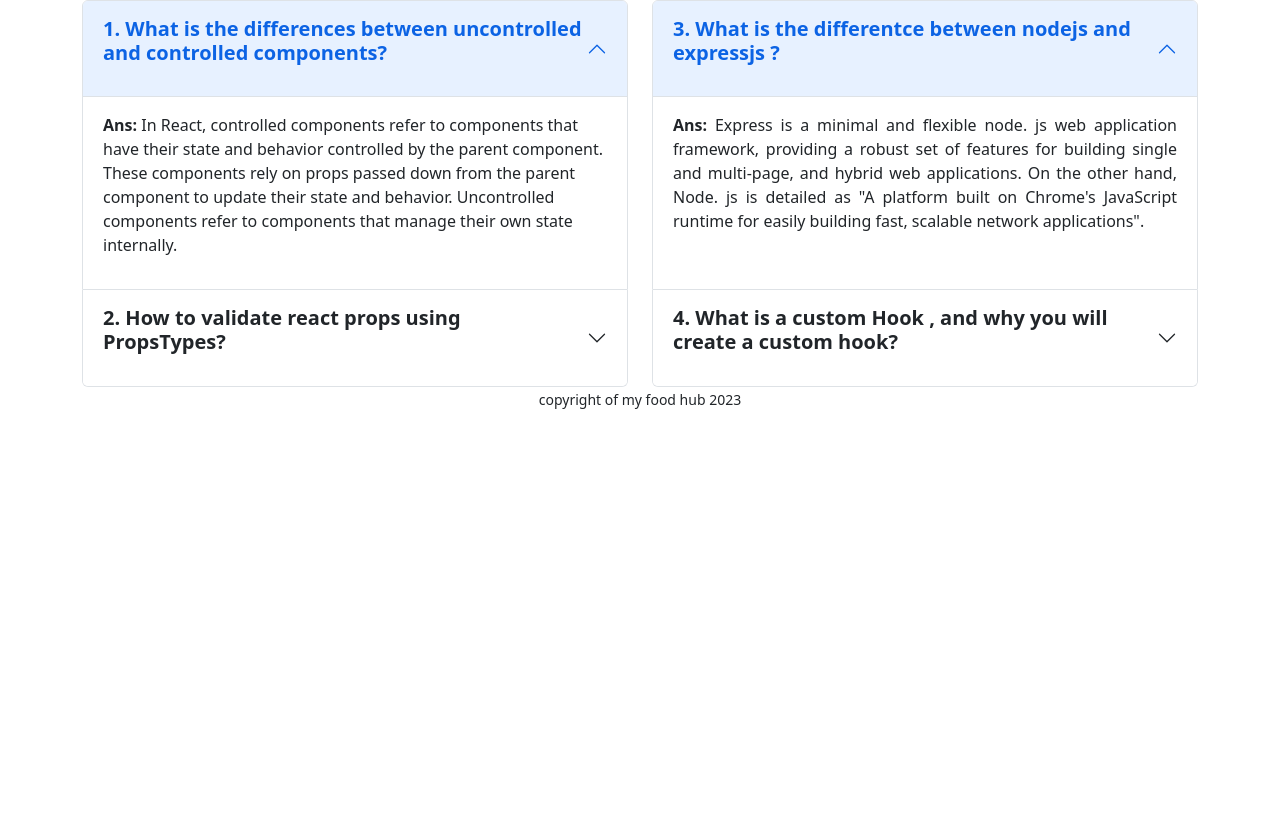
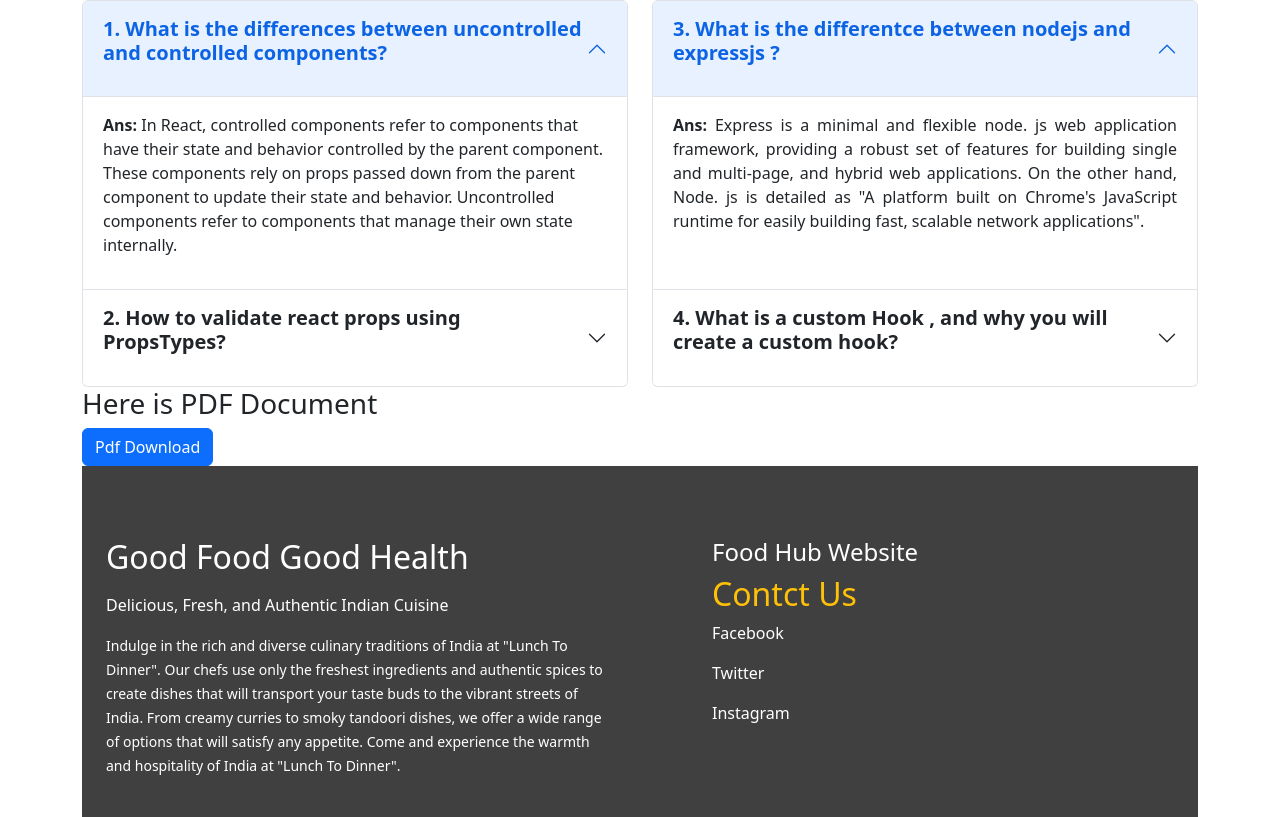
Before and after one commit to Shalahuddin360/foodhub-client, a React (Vite) app: page /blog in a window 1280 px wide. Shown: the part 248-1065 px from the top of the page. Before the commit the page ends 800 px from the top, so only its background shows below. Built offline with nearby package versions, Linux system fonts and the light colour scheme; no server answers.

Commit message:
README.md file are added

```diff
--- /dev/null
+++ b/src/pages/Home/ErrorPage/ErrorPage.jsx
@@ -0,0 +1,11 @@
+import React from 'react';
+
+const ErrorPage = () => {
+    return (
+        <div>
+            <h2>Eroooooooooooor</h2>
+        </div>
+    );
+};
+
+export default ErrorPage;
--- a/src/pages/Home/Home/Blog/Blog.jsx
+++ b/src/pages/Home/Home/Blog/Blog.jsx
@@ -1,5 +1,5 @@
 import React from 'react';
-import { Container } from 'react-bootstrap';
+import { Button, Container } from 'react-bootstrap';
 import Accordion from 'react-bootstrap/Accordion';
 import Table from 'react-bootstrap/Table';
 const Blog = () => {
@@ -46,6 +46,8 @@ const Blog = () => {
           </div>
         </div>
       </div>
+      <h3>Here is PDF Document</h3>
+      <Button variant="primary">Pdf Download</Button>
         </Container>
     );
 };
--- a/src/pages/Shared/Footer/Footer.jsx
+++ b/src/pages/Shared/Footer/Footer.jsx
@@ -1,10 +1,27 @@
 import React from 'react';
+import { Container } from 'react-bootstrap';
 
 const Footer = () => {
     return (
-        <div>
-         <p className='text-center' ><small>copyright of my food hub 2023</small></p>
-        </div>
+        <Container>
+                  <div className='bg-black bg-opacity-75 text-white p-4'>
+                <div className='d-lg-flex justify-content-between align-items-start mt-5 g-5'>
+                    <div className='w-100'>
+                        <h2 className='mb-3'>Good Food Good Health</h2>
+                        <p className='mb-3'>Delicious, Fresh, and Authentic Indian Cuisine</p>
+                        <p className=''><small>Indulge in the rich and diverse culinary traditions of India at <span>"Lunch To Dinner"</span>. Our chefs use only the freshest ingredients and authentic spices to create dishes that will transport your taste buds to the vibrant streets of India. From creamy curries to smoky tandoori dishes, we offer a wide range of options that will satisfy any appetite. Come and experience the warmth and hospitality of India at <span>"Lunch To Dinner"</span>.</small></p>
+                    </div>
+                    <div className='w-100 me-5'>
+                    <h4 className='ps-lg-5 ms-lg-5' >Food Hub Website </h4>
+                        <h2 className='ps-lg-5 ms-lg-5 text-warning'>Contct Us </h2>
+                        <p className='ps-lg-5 ms-lg-5'>Facebook </p>
+                        <p className='ps-lg-5 ms-lg-5'>Twitter </p>
+                        <p className='ps-lg-5 ms-lg-5'>Instagram </p>
+
+                    </div>
+                </div>
+            </div>
+        </Container>
     );
 };
 
--- a/src/routes/Routes.jsx
+++ b/src/routes/Routes.jsx
@@ -8,6 +8,7 @@ import Register from "../pages/Home/Register/Register";
 import PrivateRoutes from "./PrivateRoutes";
 import Terms from "../pages/Shared/Terms/Terms";
 import Blog from "../pages/Home/Home/Blog/Blog";
+import ErrorPage from "../pages/Home/ErrorPage/ErrorPage";
 
 
 const router = createBrowserRouter([
@@ -47,6 +48,10 @@ const router = createBrowserRouter([
                 loader:({params})=>fetch(`https://the-foodhub-server-shalahuddin360.vercel.app/recipes/${params.id}`)
 
 
+            },
+            {
+                path:'/*',
+                element:<ErrorPage></ErrorPage>
             }
 
         ]
```
Also changed, not shown: 1 other file (tests, documents, lock files or other folders).
